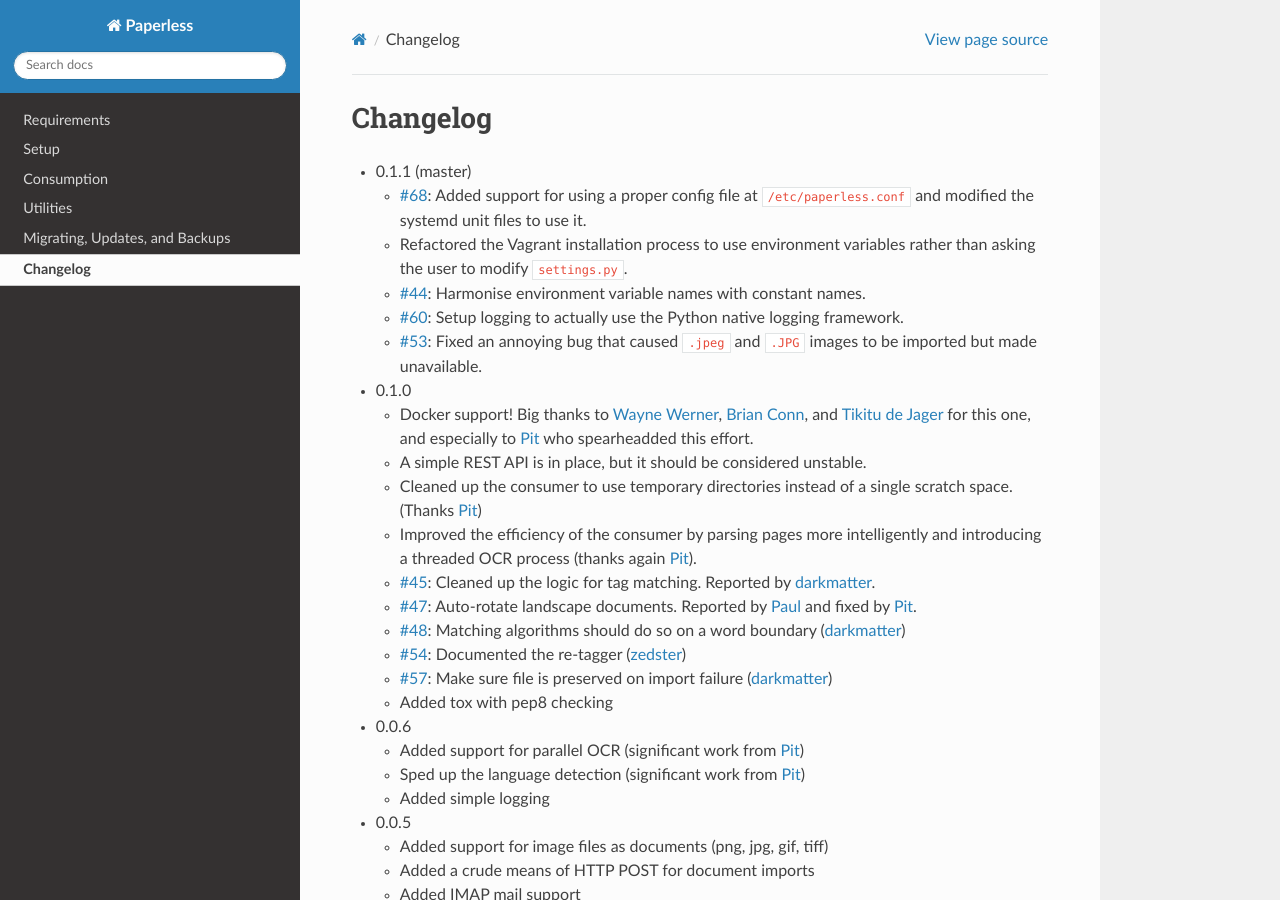
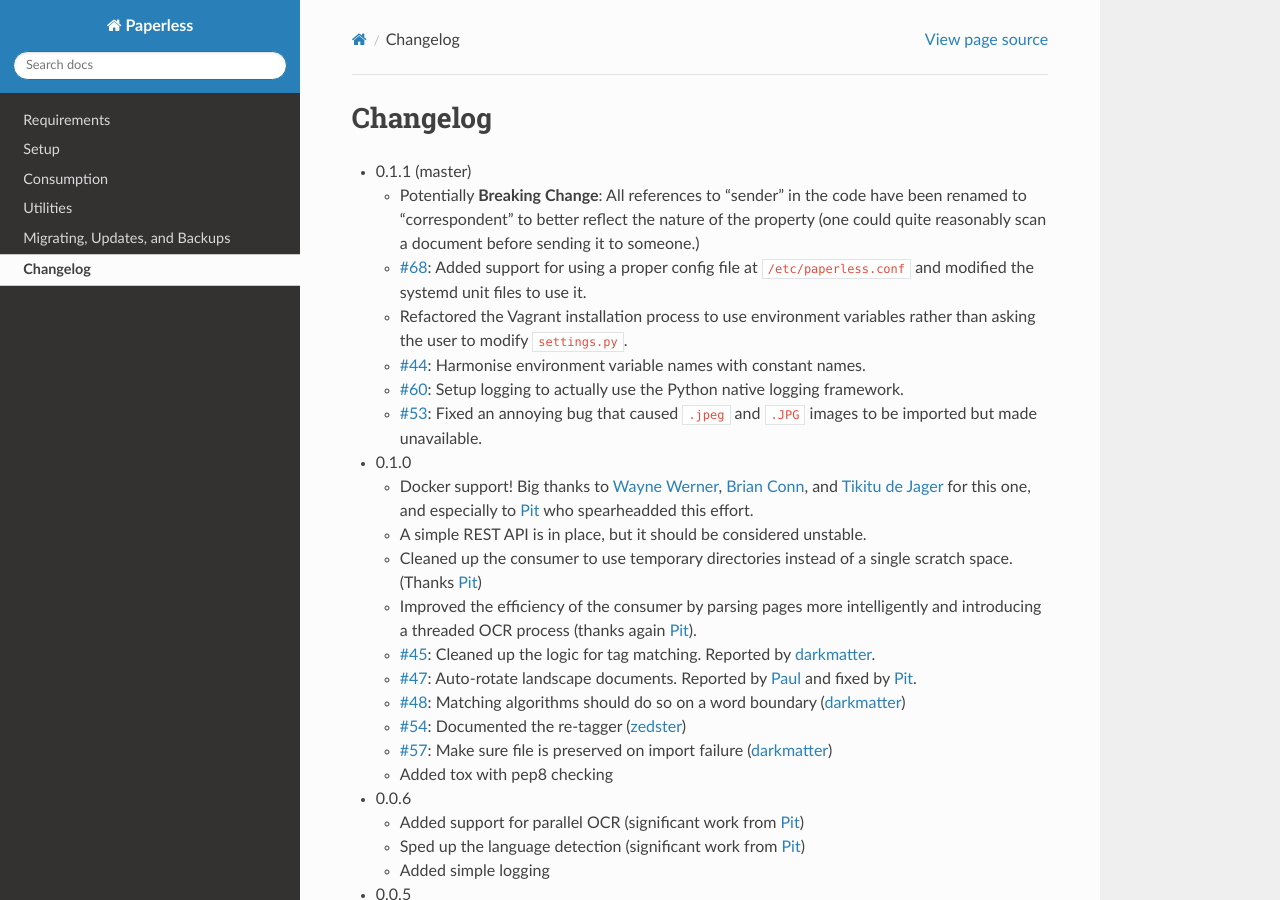
Before and after one commit to repoRangee/Large-scale, a Sphinx documentation site: the page built from docs/changelog.rst, in a window 1280 px wide and 900 px high. Built offline with Sphinx 7.4.7 and the Read the Docs theme 3.1.0, drawn with Linux system fonts in a browser that asks for light colours; formulas are drawn with MathJax 3.

Commit message:
Added the bit about s/sender/correspondent/g

```diff
--- a/docs/changelog.rst
+++ b/docs/changelog.rst
@@ -3,6 +3,10 @@ Changelog
 
 * 0.1.1 (master)
 
+  * Potentially **Breaking Change**: All references to "sender" in the code
+    have been renamed to "correspondent" to better reflect the nature of the
+    property (one could quite reasonably scan a document before sending it to
+    someone.)
   * `#68`_: Added support for using a proper config file at
     ``/etc/paperless.conf`` and modified the systemd unit files to use it.
   * Refactored the Vagrant installation process to use environment variables
```
